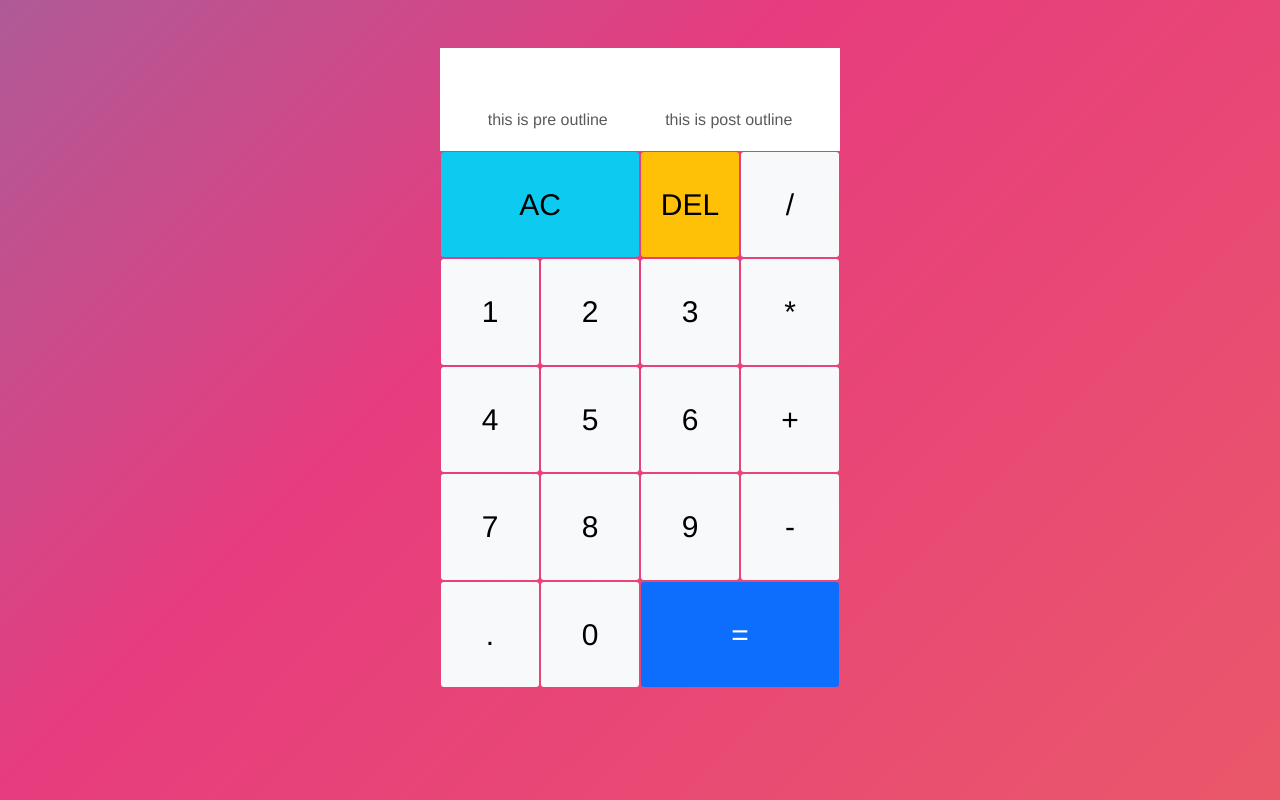
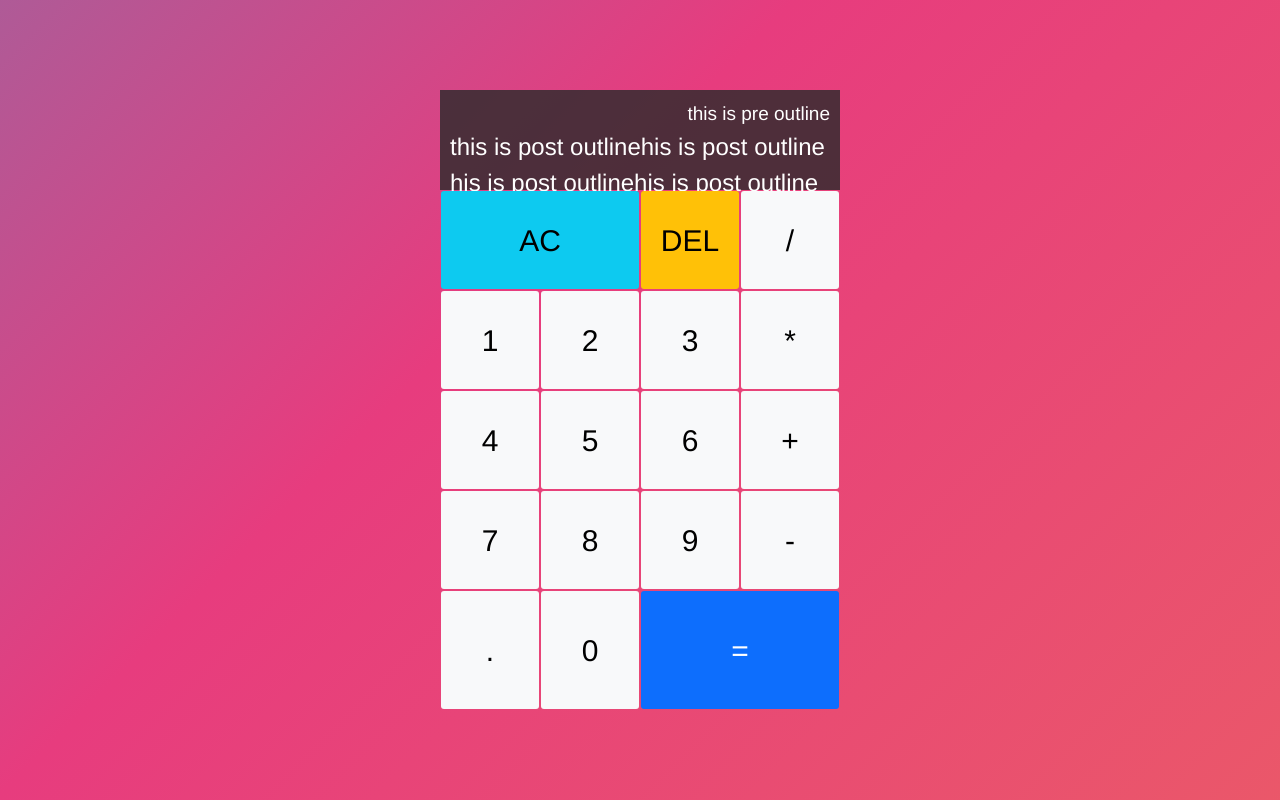
Before and after one commit to Solomon40/fancyCalculator, a plain HTML site: page index.html in a window 1280 px wide. Drawn offline with Linux system fonts and the light colour scheme.

Commit message:
center calculator grid

```diff
--- a/index.html
+++ b/index.html
@@ -12,15 +12,15 @@
     <link href="style.css" rel="stylesheet">
   </head>
   <body class="container">
-    <div class="calculator-grid">
+    <div class="calculator-grid container-fluid">
 
-      <!-- calculator top panel -->
+      <!-- Calculator top panel -->
       <div class="output">
         <div class="prev-operand">
           this is pre outline
         </div>
         <div class="post-operand">
-          this is post outline
+          this is post outlinehis is post outlinehis is post outlinehis is post outline
         </div>
       </div>
 
--- a/style.css
+++ b/style.css
@@ -4,8 +4,7 @@
 
 
 body {
-  padding-top: 3rem;
-  padding-bottom: 3rem;
+
   color: #5a5a5a;
   background: linear-gradient(-45deg, #ee7752, #e73c7e, #23a6d5, #23d5ab);
 	background-size: 400% 400%;
@@ -13,6 +12,7 @@ body {
   height: 100vh;
 
 }
+
 
 *, *::before, *::after {
   box-sizing: border-box;
@@ -39,15 +39,17 @@ body {
 .calculator-grid {
   display: grid;
   justify-content: center;
-  min-height: 80vh;
+  align-content: center;
+  min-height: 100vh;
+
   grid-template-columns: repeat(4, 100px);
-  /* grid-template-rows: repeat(5, 100px) minmax(100px, 120px ; */
+  grid-template-rows: repeat(5, 100px) minmax(100px, 120px) ;
 }
 
 .calculator-grid > button {
   font-size: 30px;
 
-  padding: 10px;
+
 
 
   /* button outline opacity */
@@ -69,11 +71,25 @@ body {
 
 .output{
   grid-column: 1/-1;
-  background-color: white;
-  padding: 19px;
+  background-color: rgba(43, 43, 43, 0.807);
   display: flex;
   align-items: flex-end;
   justify-content: space-around;
+  flex-direction: column;
+  padding: 10px;
+  word-break: break-all;
+
+}
+
+.output .prev-operand {
+  color: white;
+  font-size: 19px;
+}
+
+
+.output .post-operand {
+  color: white;
+  font-size: 24px;
 }
 /* RESPONSIVE CSS
 -------------------------------------------------- */
```
